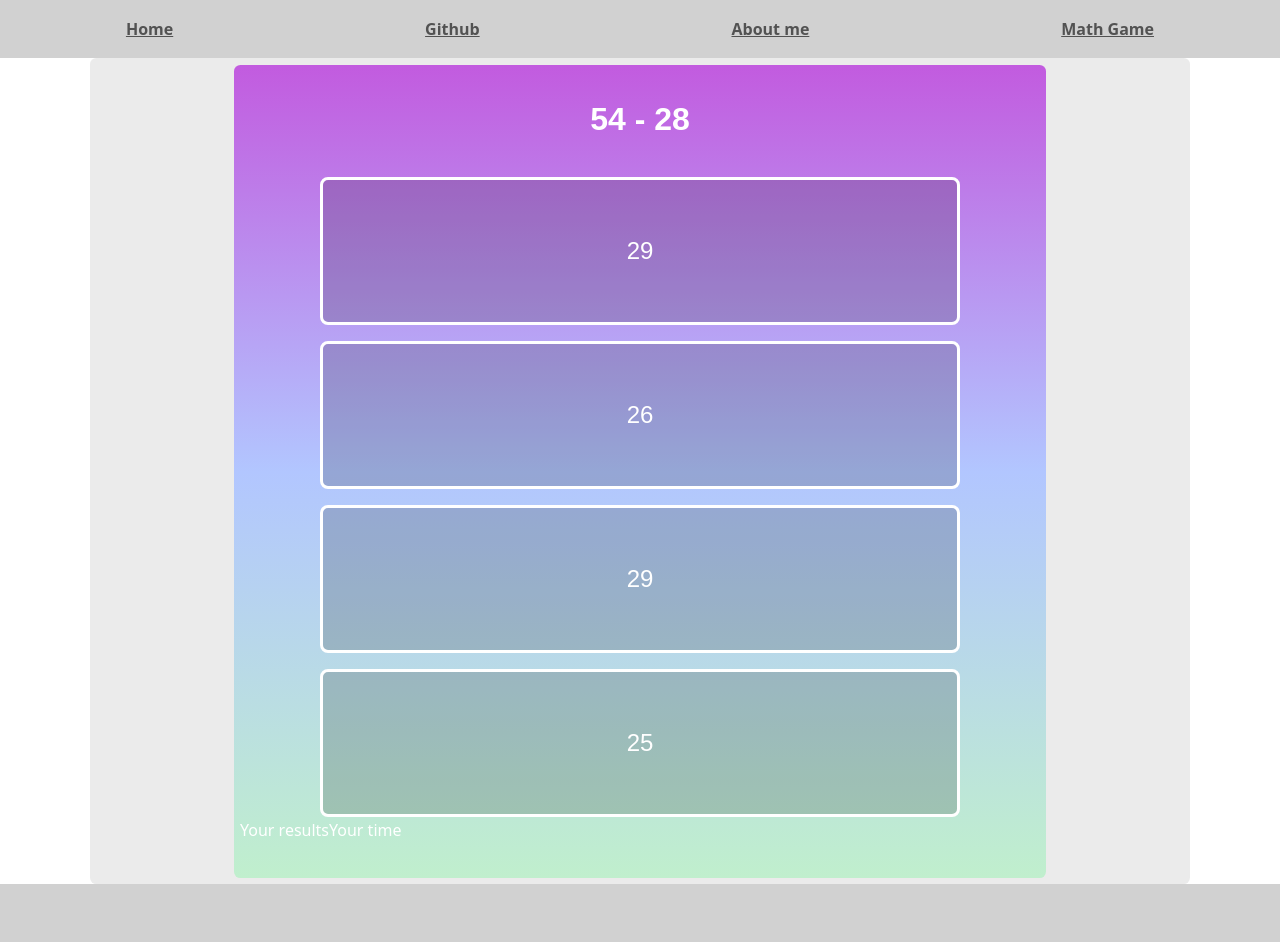
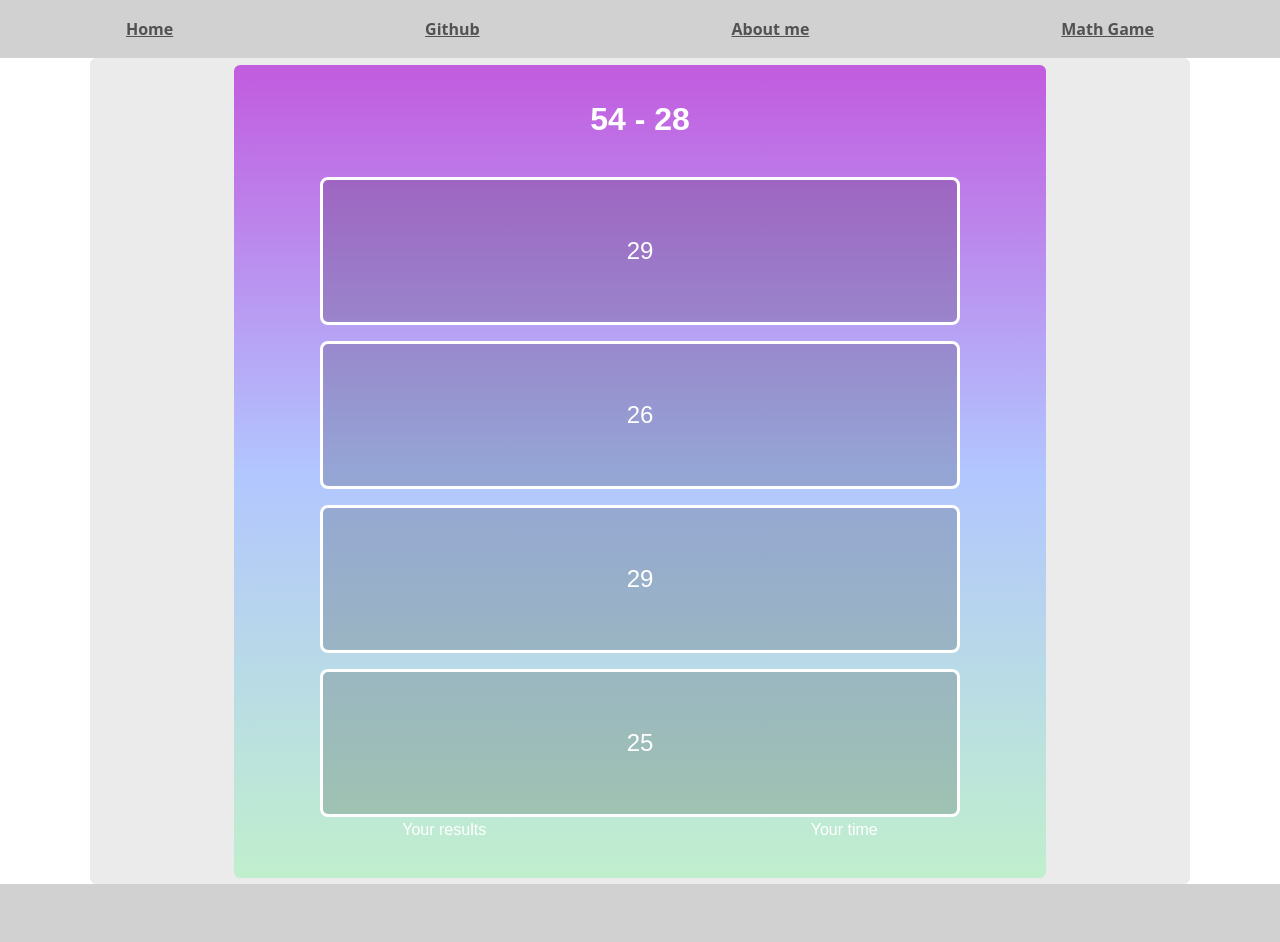
Before and after one commit to Foxelyss/Foxelyss.github.io, a Jekyll site: the page built from pages/MathGame.html, in a window 1280 px wide. Built offline with Jekyll 4.4.1, drawn with Linux system fonts in a browser that asks for light colours.

Commit message:
make results appear on one line

```diff
--- a/pages/MathGame.html
+++ b/pages/MathGame.html
@@ -18,12 +18,9 @@ title: Math 'em right!
     <button id="3" class="gameButton" onclick="CheckAnswer(3);">@</button>
   </div>
 
-  <div style="display: flex">
-    <span id="results" style="display: inline-flex; align-self: flex-start"
-      >Your results</span
-    ><span id="time" style="display: inline-flex; align-self: flex-end"
-      >Your time</span
-    >
+  <div style="display: flex; justify-content: space-around">
+    <div id="results" class="gameElement">Your results</div>
+    <div id="time" class="gameElement">Your time</div>
   </div>
 </div>
 
```
